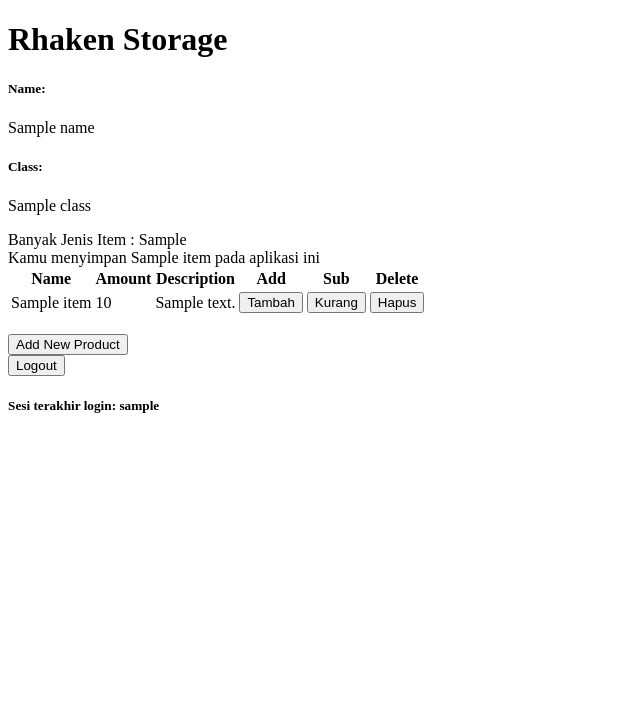
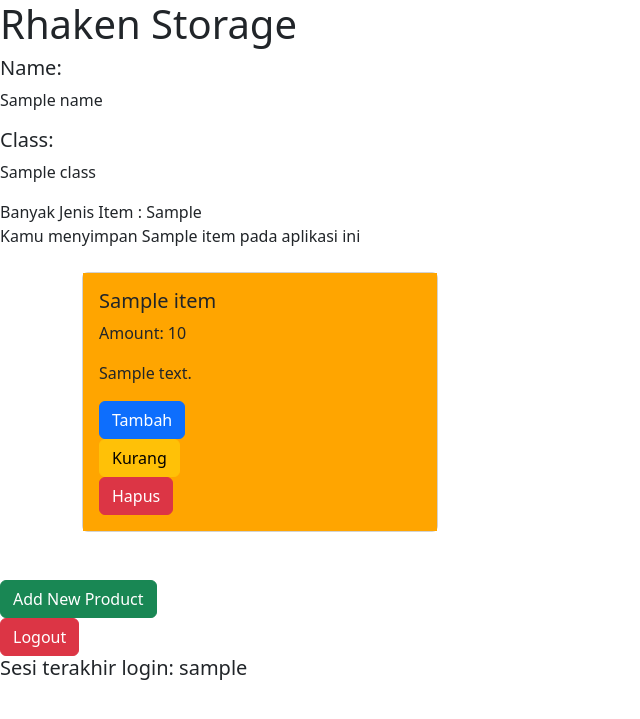
Before and after one commit to rhaken/rhaken_storage, a Django app: template main/templates/main.html in a window 1280 px wide. Shown: the top 719 px of the page, without its empty margins (0-640 px from the left). Run offline with Django 4.2, Linux system fonts and the light colour scheme; tables that the repository leaves empty hold one stand-in row (values such as "Sample post"); the template is opened without the code that fills it: values that come from a table or form of the project are taken from there, most other values are stand-ins (such as "Sample title", 1, 10 or a date in 2020).

Commit message:
tugas 4 selesai

```diff
--- a/main/templates/main.html
+++ b/main/templates/main.html
@@ -4,68 +4,58 @@
     <h1>Rhaken Storage</h1>
 
     <h5>Name:</h5>
-    <p>{{name}}</p>
+    <p>{{ name }}</p>
 
     <h5>Class:</h5>
-    <p>{{class}}</p>
+    <p>{{ class }}</p>
 
-    <h7>Banyak Jenis Item : {{banyak_jenis_item}}</h7><br>
-    <h7>Kamu menyimpan {{banyak_item}} item pada aplikasi ini</h7>
-    <table>
-        <tr>
-            <th>Name</th>
-            <th>Amount</th>
-            <th>Description</th>
+    <h7>Banyak Jenis Item : {{ banyak_jenis_item }}</h7><br>
+    <h7>Kamu menyimpan {{ banyak_item }} item pada aplikasi ini</h7>
 
-            <th>Add</th>
-            <th>Sub</th>
-            <th>Delete</th>
-        </tr>
-
-        {% comment %} Berikut cara memperlihatkan data produk di bawah baris ini {% endcomment %}
-
+    <div class="container mt-4">
+        <div class="row">
             {% for product in products %}
-            <tr>
-                <td>{{product.name}}</td>
-                <td>{{product.amount}}</td>
-                <td>{{product.description}}</td>
-				<td>
+                <div class="col-md-4 mb-4">
+                    <div class="card">
+                        <div class="card-body">
+                            <h5 class="card-title">{{ product.name }}</h5>
+                            <p class="card-text">Amount: {{ product.amount }}</p>
+                            <p class="card-text">{{ product.description }}</p>
                             <form method="post" action="{% url 'main:add_amount' product.id %}">
                                 {% csrf_token %}
-                         <button type="submit">Tambah</button>
+                                <button type="submit" class="btn btn-primary">Tambah</button>
                             </form>
-                </td>
-                <td>
                             <form method="post" action="{% url 'main:sub_amount' product.id %}">
                                 {% csrf_token %}
-                         <button type="submit">Kurang</button>
+                                <button type="submit" class="btn btn-warning">Kurang</button>
                             </form>
-                </td>
-                <td>
                             <form method="post" action="{% url 'main:delete_item' product.id %}">
                                 {% csrf_token %}
-                         <button type="submit">Hapus</button>
+                                <button type="submit" class="btn btn-danger">Hapus</button>
                             </form>
-                </td>
-            </tr>
+                        </div>
+                    </div>
+                </div>
+
+                {% if forloop.last %}
+                    <!-- Apply different styling to the last row of each item -->
+                    <style>
+                        .card:last-child .card-body {
+                            background-color: orange; /* Example background color */
+                        }
+                    </style>
+                {% endif %}
             {% endfor %}
-    </table>
+        </div>
+    </div>
 
     <br />
 
-    <a href="{% url 'main:create_product' %}">
-        <button>
-            Add New Product
-        </button>
-    </a>
+    <a href="{% url 'main:create_product' %}" class="btn btn-success">Add New Product</a>
 
     <br />
 
-    <a href="{% url 'main:logout' %}">
-    <button>
-        Logout
-    </button>
-	</a>
+    <a href="{% url 'main:logout' %}" class="btn btn-danger">Logout</a>
 
     <h5>Sesi terakhir login: {{ last_login }}</h5>
 {% endblock content %}
--- a/templates/base.html
+++ b/templates/base.html
@@ -8,7 +8,13 @@
             content="width=device-width, initial-scale=1.0"
         />
         {% block meta %}
+        <meta charset="UTF-8" />
+        <meta name="viewport" content="width=device-width, initial-scale=1">
         {% endblock meta %}
+        <link href="https://cdn.jsdelivr.net/npm/bootstrap@5.3.2/dist/css/bootstrap.min.css" rel="stylesheet" integrity="sha384-T3c6CoIi6uLrA9TneNEoa7RxnatzjcDSCmG1MXxSR1GAsXEV/Dwwykc2MPK8M2HN" crossorigin="anonymous">
+        <script src="https://code.jquery.com/jquery-3.6.0.min.js" integrity="sha384-KyZXEAg3QhqLMpG8r+J4jsl5c9zdLKaUk5Ae5f5b1bw6AUn5f5v8FZJoMxm6f5cH1" crossorigin="anonymous"></script>
+        <script src="https://cdn.jsdelivr.net/npm/@popperjs/core@2.11.8/dist/umd/popper.min.js" integrity="sha384-I7E8VVD/ismYTF4hNIPjVp/Zjvgyol6VFvRkX/vR+Vc4jQkC+hVqc2pM8ODewa9r" crossorigin="anonymous"></script>
+		<script src="https://cdn.jsdelivr.net/npm/bootstrap@5.3.2/dist/js/bootstrap.min.js" integrity="sha384-BBtl+eGJRgqQAUMxJ7pMwbEyER4l1g+O15P+16Ep7Q9Q+zqX6gSbd85u4mG4QzX+" crossorigin="anonymous"></script>
     </head>
 
     <body>
```
Also changed, not shown: main/templates/create_product.html (+31 -15 lines), main/templates/login.html (+18 -26 lines), main/templates/register.html (+13 -16 lines), main/views.py (line endings or trailing spaces). Lines whose indentation alone changed are shown as unchanged.
